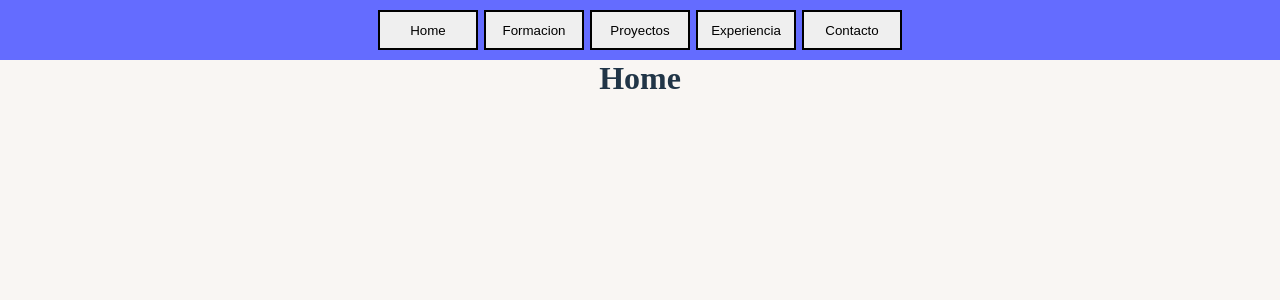
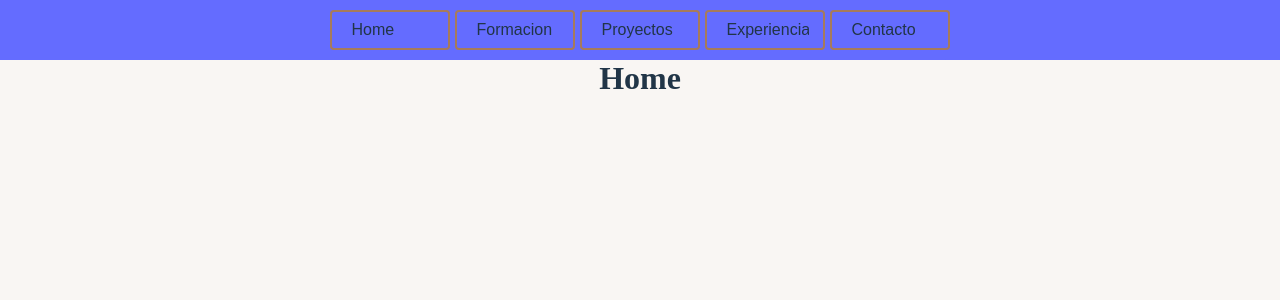
Before and after one commit to guillenec/porfolioGuilleNec, a React (Vite) app: page / in a window 1280 px wide. Shown: the top 300 px of the page. Built offline with nearby package versions, Linux system fonts and the light colour scheme.

Commit message:
sub menu

```diff
--- a/index.html
+++ b/index.html
@@ -1,13 +1,18 @@
 <!DOCTYPE html>
 <html lang="en">
+
 <head>
   <meta charset="UTF-8" />
   <link rel="icon" type="image/svg+xml" href="/vite.svg" />
   <meta name="viewport" content="width=device-width, initial-scale=1.0" />
-    <title>Vite + React</title>
+  <script type="module" src="https://unpkg.com/ionicons@7.1.0/dist/ionicons/ionicons.esm.js"></script>
+  <script nomodule src="https://unpkg.com/ionicons@7.1.0/dist/ionicons/ionicons.js"></script>
+  <title>GuilleNec</title>
 </head>
+
 <body>
   <div id="root"></div>
   <script type="module" src="/src/main.jsx"></script>
 </body>
+
 </html>
--- a/src/components/Header/Header.jsx
+++ b/src/components/Header/Header.jsx
@@ -10,12 +10,37 @@ const Header = () => {
 
   return (
     <header className='headerContainer'>
-      <nav className='navMenuContainer'>
-        <button className='navMenuButton'>Home</button>
-        <button className='navMenuButton'>Formacion</button>
-        <button className='navMenuButton'>Proyectos</button>
-        <button className='navMenuButton'>Experiencia</button>
-        <button className='navMenuButton'>Contacto</button>
+      <nav className={`navMenuContainer ${isOpem ? 'submenuActive' : ''}`}>
+        <button className='navMenuButton'>
+          <ion-icon name='home-outline' />
+          <span>
+            Home
+          </span>
+        </button>
+        <button className='navMenuButton'>
+          <ion-icon name='school-outline' />
+          <span>
+            Formacion
+          </span>
+        </button>
+        <button className='navMenuButton'>
+          <ion-icon name='rocket-outline' />
+          <span>
+            Proyectos
+          </span>
+        </button>
+        <button className='navMenuButton'>
+          <ion-icon name='briefcase-outline' />
+          <span>
+            Experiencia
+          </span>
+        </button>
+        <button className='navMenuButton'>
+          <ion-icon name='call-outline' />
+          <span>
+            Contacto
+          </span>
+        </button>
       </nav>
 
       <div className={`toggle ${isOpem ? 'active' : ''}`} onClick={handleToggle}>
--- a/src/components/Header/header.css
+++ b/src/components/Header/header.css
@@ -2,15 +2,15 @@
   background: var(--bg-header);
   display: flex;
   flex-wrap: nowrap;
-  justify-content: center;
+  justify-content: start;
   align-items: center;
   gap: 10px;
 
   & .navMenuContainer {
     position: absolute;
     top: 50px;
-    left: 0;
-    width: 150px;
+    left: -150px;
+    width: 60px;
     height: 250px;
     padding: 10px;
     background-color: var(--bg-submenu);
@@ -18,11 +18,60 @@
     flex-direction: column;
     justify-content: center;
     align-items: flex-start;
+    border-top: 2px solid var(--bg-button);
+    border-radius: 0 0 5px 0;
+    gap: 5px;
+    opacity: 0;
+    transition: all .5s ease-in;
+    z-index: 10;
+
+    &.submenuActive {
+      left: 0;
+      opacity: 1;
+    }
+
+    & .navMenuButton {
+      height: 40px;
+      width: 100%;
+      text-align: left;
+      padding: 2px;
+      font-size: 1rem;
+      font-weight: 500;
+      border-radius: 4px;
+      display: flex;
+      flex-direction: row;
+      flex-wrap: nowrap;
+      justify-content: center;
+      align-items: center;
+      align-content: center;
+      overflow: hidden;
+      gap: 5px;
+
+      cursor: pointer;
+      border: solid 2px var(--bg-button);
+      background-color: var(--bg-header);
+      color: var(--bg-heade);
+      transition: all ease-in .4s;
+
+      & ion-icon {
+        font-size: 1.3rem;
+      }
+
+      & span {
+        display: none;
+      }
+
+      &:hover {
+        background-color: var(--bg-button);
+        /* border: solid 2px var(--hover-border-button); */
+        color: var(--textColorBlack);
+      }
+    }
+
   }
 
   & .toggle {
     display: block;
-    border: solid 1px var(--border-button);
     height: 50px;
     width: 50px;
     overflow: hidden;
@@ -55,7 +104,69 @@
 }
 
 
-@media (min-width: 576px) {}
+@media (min-width: 576px) {
+
+  .headerContainer {
+    background: var(--bg-header);
+    display: flex;
+    flex-wrap: nowrap;
+    justify-content: start;
+    align-items: center;
+    gap: 10px;
+
+    & .navMenuContainer {
+      position: absolute;
+      top: 50px;
+      left: -150px;
+      width: 150px;
+      height: 250px;
+      padding: 10px;
+      background-color: var(--bg-submenu);
+      display: flex;
+      flex-direction: column;
+      justify-content: center;
+      align-items: flex-start;
+      border-top: 2px solid var(--bg-button);
+      border-radius: 0 0 5px 0;
+      gap: 5px;
+      opacity: 0;
+      transition: all .5s ease-in;
+      z-index: 10;
+
+      &.submenuActive {
+        left: 0;
+        opacity: 1;
+      }
+
+      & .navMenuButton {
+        height: 40px;
+        width: 100%;
+        text-align: left;
+        padding: 2px;
+        font-size: 1rem;
+        gap: 5px;
+
+        & ion-icon {
+          font-size: 1.3rem;
+        }
+
+        & span {
+          display: block;
+          width: calc(100% - 30px);
+          overflow: hidden;
+        }
+
+        &:hover {
+          background-color: var(--bg-button);
+          /* border: solid 2px var(--hover-border-button); */
+          color: var(--textColorBlack);
+        }
+      }
+
+    }
+
+  }
+}
 
 @media (min-width: 768px) {
   .headerContainer {
@@ -67,33 +178,52 @@
     gap: 10px;
 
     & .navMenuContainer {
-      background-color: var(--bg-header);
       position: relative;
       top: 0;
       left: 0;
       width: auto;
       height: 60px;
-      padding: 10px;
+      padding: 0;
       display: flex;
       flex-direction: row;
       justify-content: center;
       align-items: center;
       align-content: center;
-      gap: 6px;
+      border: none;
+      overflow: auto;
+      opacity: 1;
+
 
       & .navMenuButton {
         height: 40px;
-        width: 100px;
+        width: 120px;
+        text-align: left;
+        padding: 2px;
         font-size: 1rem;
         font-weight: 500;
         border-radius: 4px;
-        border: solid 2px var(--border-button);
-        background-color: var(--bg-button);
+        display: flex;
+        flex-direction: row;
+        flex-wrap: nowrap;
+        justify-content: center;
+        align-items: center;
+        align-content: center;
+        overflow: hidden;
         transition: all ease-in .4s;
 
+        & ion-icon {
+          font-size: 1.3rem;
+        }
+
+        & span {
+          width: calc(100% - 30px);
+          overflow: hidden;
+        }
+
         &:hover {
-          background-color: var(--hover-button);
-          border: solid 2px var(--hover-border-button);
+          background-color: var(--bg-button);
+          /* border: solid 2px var(--hover-border-button); */
+          color: var(--textColorBlack);
         }
       }
     }
--- a/src/index.css
+++ b/src/index.css
@@ -13,24 +13,17 @@
   --titulo-font: 'Roboto Slab', serif;
   --parrafo-font: 'Lato', sans-serif;
 
-  /* Colores de fondo */
   --bg-light: #f9f6f3;
-  /* Color de fondo principal */
   --bg-header: #646cff;
-
-  /* Color de fondo de la cabecera */
   --bg-main: #ffffff;
-  /* Color de fondo del contenido principal */
   --bg-footer: #e5ddd5;
-  /* Color de fondo del pie de página */
   --bg-button: #a67b5b;
-  /* Color de fondo de los botones */
+  --bg-submenu: #646cff;
 
   /* Colores de texto */
-  --color-parrafo: #333333;
-  /* Color del texto de párrafos */
-  --color-button: #ffffff;
-  /* Color del texto de los botones */
+  --textColorBlack: #333333;
+  --textColorWhite: #fff;
+
 
   /* Colores de hover */
   --hover-parrafo: #646cff;
```
Lines whose indentation alone changed are shown as unchanged.
